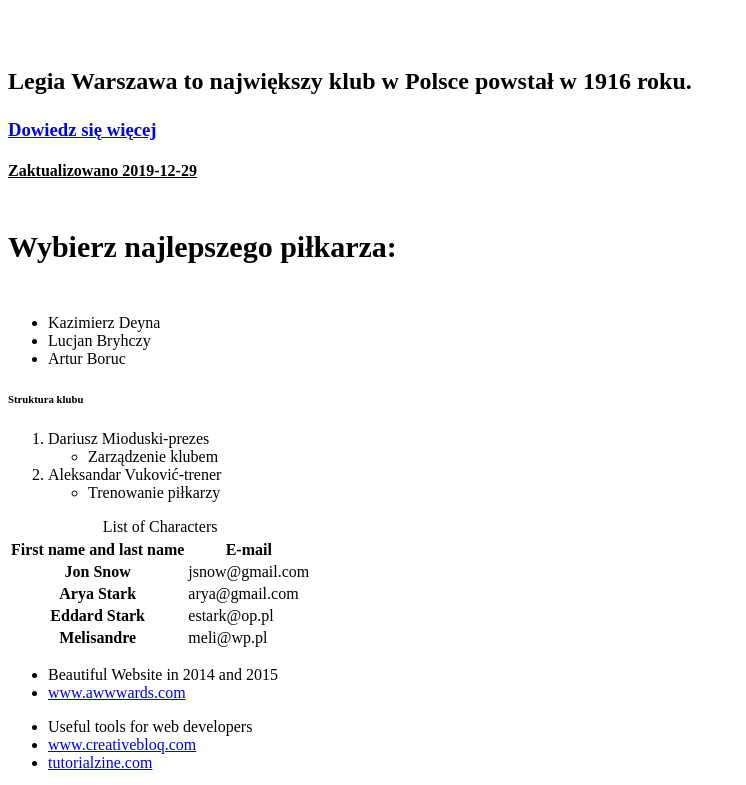
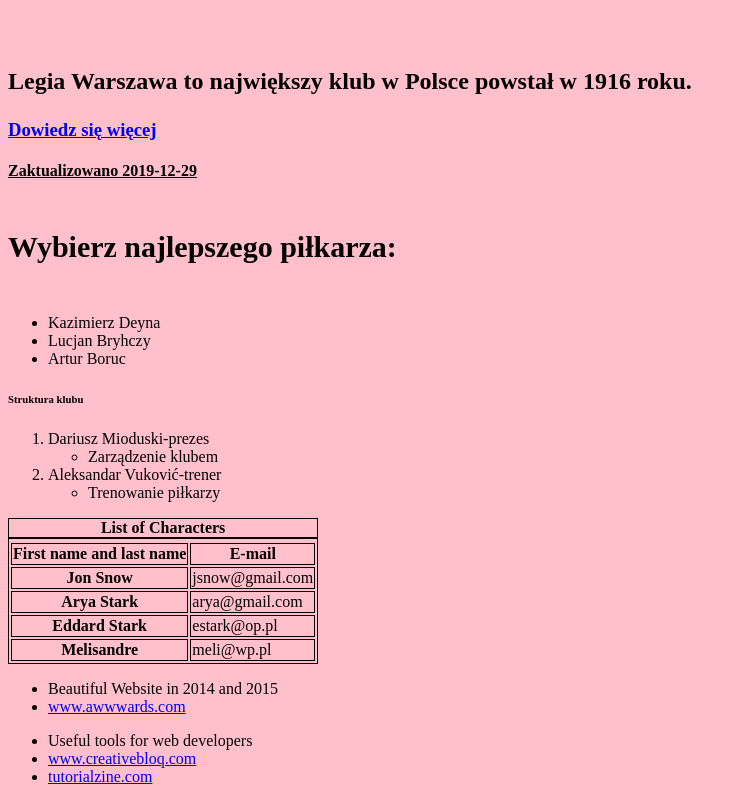
Before and after one commit to lstarzyk1986/Wstep, a plain HTML site: page Index.html in a window 1280 px wide. Shown: the part 276-1061 px from the top of the page, without its empty margins (0-746 px from the left). Drawn offline with Linux system fonts and the light colour scheme; grey boxes are pictures that could not be loaded.

Commit message:
:zmiana na style

```diff
--- a/Index.css
+++ b/Index.css
@@ -1,10 +1,18 @@
 
 body {
+  background-color: pink;
 
 color: black;
 }
 h2
 { border-bottom-style: solid
 color: black 2px;}
+#intro{
+  color: green;
+}
 h4 {text-decoration: underline;}
 h5 {font-size: 30px;}
+table, caption, th, td {
+    border: 1px solid black;
+}
+caption {font-weight: bold; }
```
